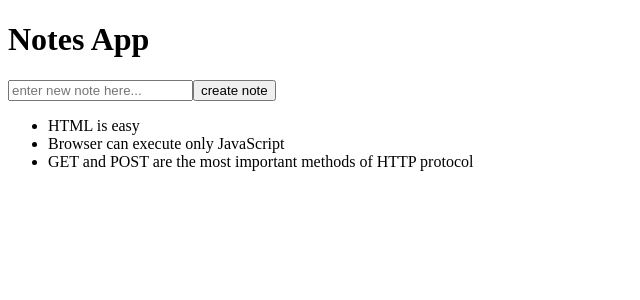
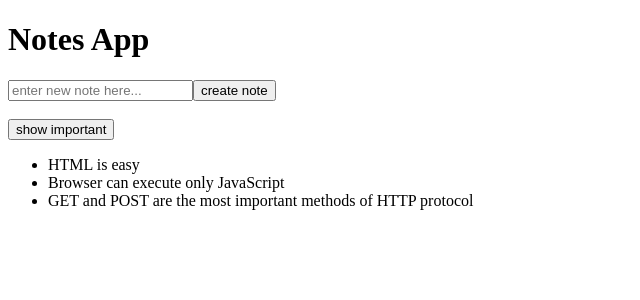
Before and after one commit to rajutamanglama63/notes-app, a React (Create React App) app: page / in a window 1280 px wide. Shown: the top 300 px of the page, without its empty margins (0-640 px from the left). Built offline with nearby package versions, Linux system fonts and the light colour scheme.

Commit message:
feat : filter method to toggle important and all

```diff
--- a/src/App.js
+++ b/src/App.js
@@ -6,6 +6,15 @@ function App(props) {
 
   const [notes, setNotes] = useState(props.notes);
   const [newNote, setNewNote] = useState("");
+
+  const [showAll, setShowAll] = useState(true);
+
+  const btnToggle = () => {
+    setShowAll(!showAll)
+
+  }
+
+  let noteToShow = showAll ? notes : notes.filter((note) => note.important === true)
 
   const submitHandler = (e) => {
     e.preventDefault()
@@ -25,8 +34,10 @@ function App(props) {
         <input placeholder="enter new note here..." value={newNote} onChange={(e) => setNewNote(e.target.value)} />
         <button type="submit">create note</button>
       </form>
+      <br />
+      <button onClick={btnToggle}>show {showAll ? "important" : "all"}</button>
       <ul>
-        {notes.map((note) => (
+        {noteToShow.map((note) => (
           <Note key={note.id} note={note} />
         ))}
       </ul>
```
